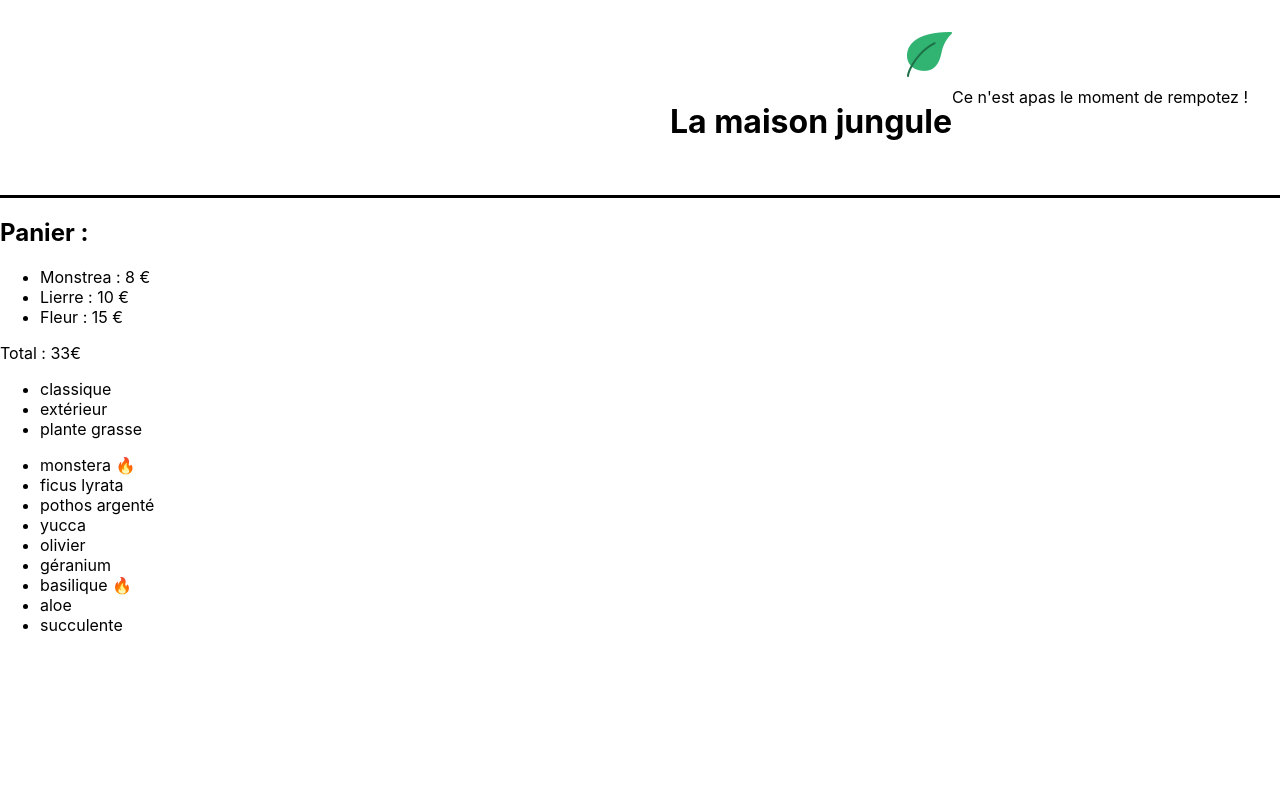
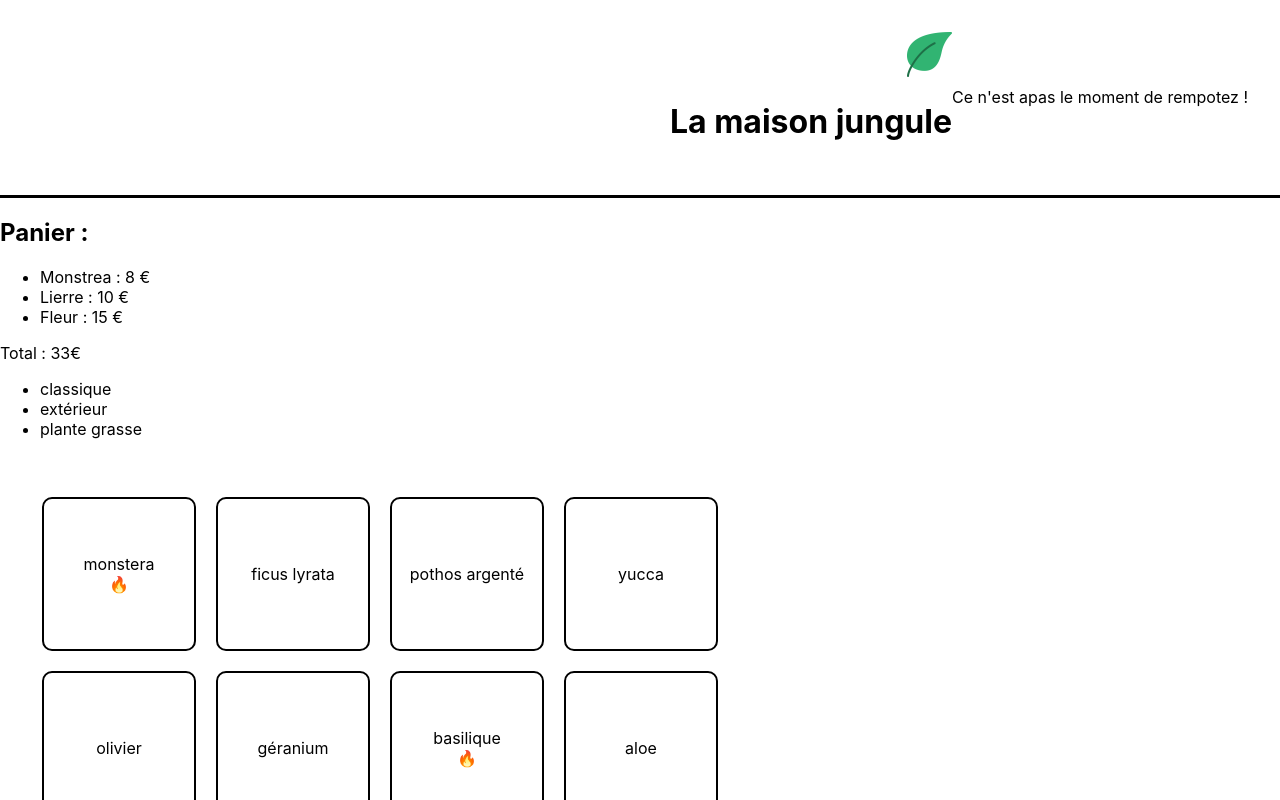
Before and after one commit to aissamr38/la-maison-jungle-react, a React (Create React App) app: page / in a window 1280 px wide. Shown: the top 800 px of the page. Built offline with nearby package versions, Linux system fonts and the light colour scheme.

Commit message:
add css shoppingList

```diff
--- a/src/components/ShoppingList.js
+++ b/src/components/ShoppingList.js
@@ -1,4 +1,5 @@
 import {plantList} from '../datas/plantList'
+import '../styles/ShoppingList.css'
 
 function ShoppingList(){
 
@@ -18,9 +19,9 @@
                     <li key={cat}>{cat}</li>
                 ))}
             </ul>
-            <ul>
+            <ul className='lmj-plant-list'>
                 {plantList.map((plant) => (
-                    <li key={plant.id}>{plant.name} {plant.isBestSale ? <span>🔥</span> : null} </li>
+                    <li key={plant.id} className='lmj-plant-item'>{plant.name} {plant.isBestSale ? <span>🔥</span> : null} </li>
                 ))}
             </ul>
         </div>
--- /dev/null
+++ b/src/styles/ShoppingList.css
@@ -0,0 +1,30 @@
+.lmj-plant-list {
+	list-style-type: none;
+	padding: 32px;
+	display: flex;
+	flex-wrap: wrap;
+	max-width: 800px;
+}
+
+.lmj-plant-item {
+	border: solid 2px black;
+	border-radius: 10px;
+	height: 150px;
+	width: 150px;
+	margin: 10px;
+	display: flex;
+	align-items: center;
+	justify-content: center;
+	flex-direction: column;
+	position: relative;
+}
+
+.lmj-sales {
+	position: absolute;
+	right: 0px;
+	top: 10px;
+	font-weight: 500;
+	color: white;
+	padding: 5px 10px;
+	background-color: #31b572;
+}
```
